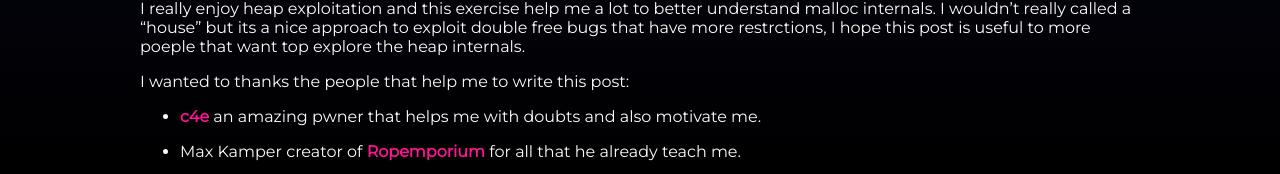
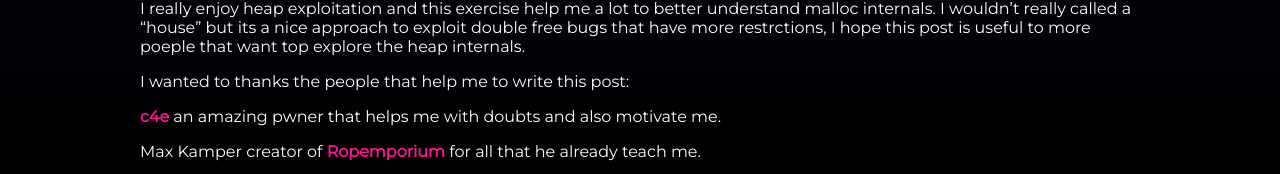
Before and after one commit to dplastico/dplastico.github.io, a Jekyll site: the page built from _posts/2021-10-17-Learning-Double-Restrictions:The-house-of-plastic-cake.md, in a window 1280 px wide. Shown: the part 2279-2453 px from the top of the page. Built offline with Jekyll 4.4.1, drawn with Linux system fonts in a browser that asks for light colours; nearby versions of some CDN libraries.

```diff
--- a/_posts/2021-10-17-Learning-Double-Restrictions:The-house-of-plastic-cake.md
+++ b/_posts/2021-10-17-Learning-Double-Restrictions:The-house-of-plastic-cake.md
@@ -90,6 +90,6 @@ I really enjoy heap exploitation and this exercise help me a lot to better under
 
 I wanted to thanks the people that help me to write this post:
 
-- [c4e](https://c4ebt.github.io/) an amazing pwner that helps me with doubts and also motivate me.
+[c4e](https://c4ebt.github.io/) an amazing pwner that helps me with doubts and also motivate me.
 
-- Max Kamper creator of [Ropemporium](https://ropemporium.com/) for all that he already teach me.
+Max Kamper creator of [Ropemporium](https://ropemporium.com/) for all that he already teach me.
```
